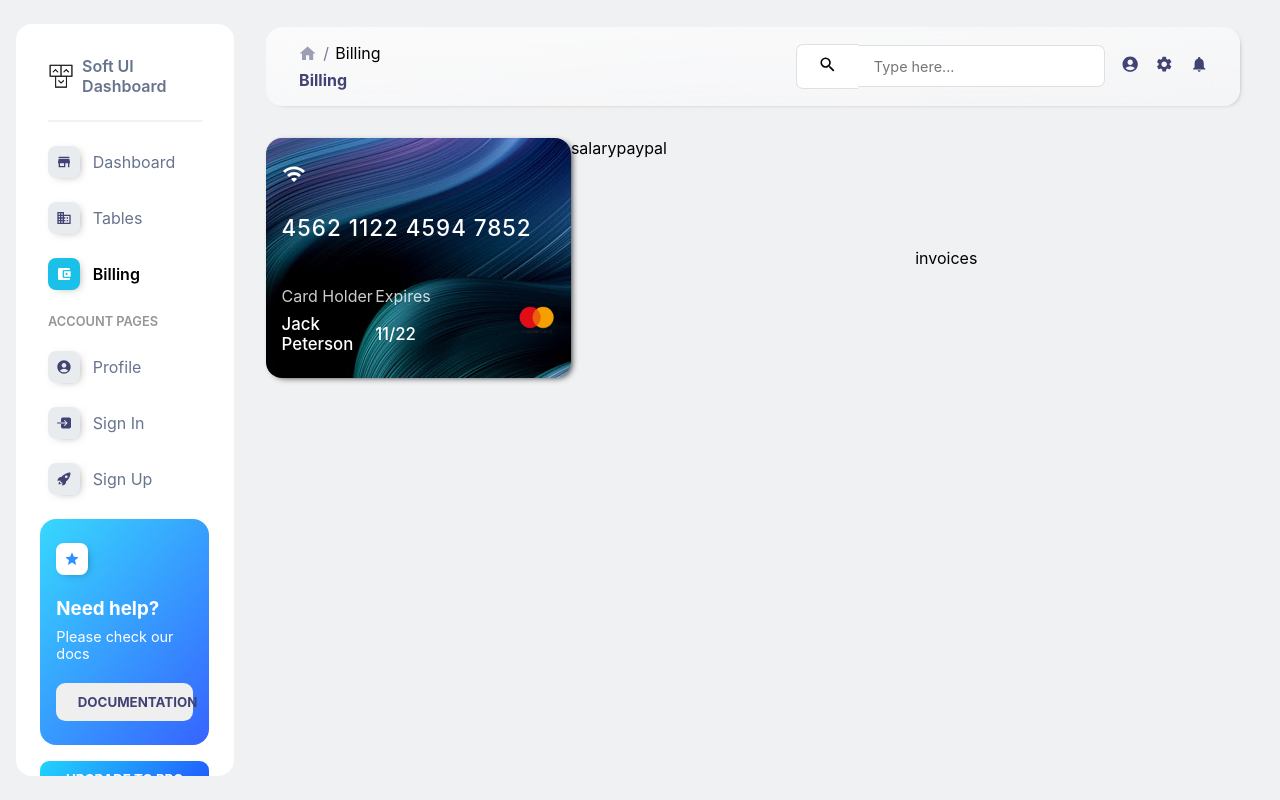
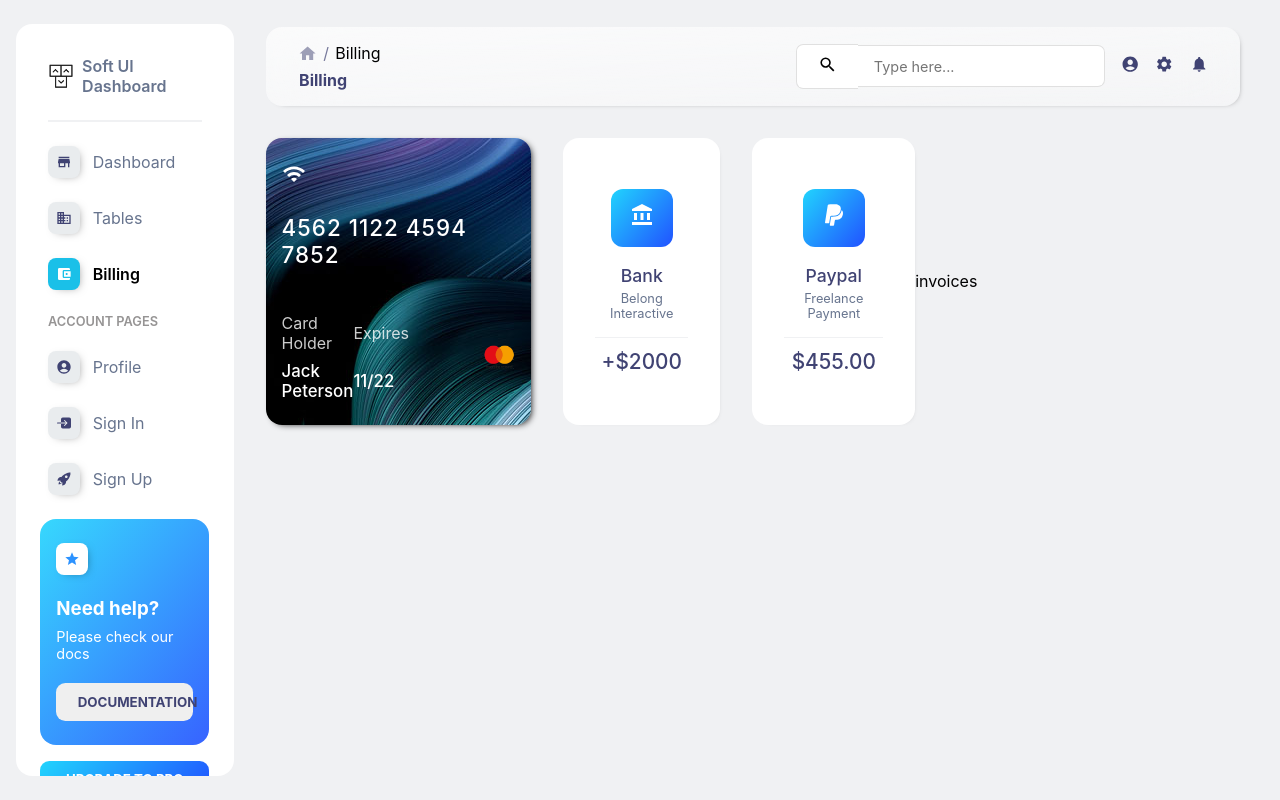
Before and after one commit to jamoliddinsaidov/soft_ui_dashboard, a React (Create React App) app: page /billing in a window 1280 px wide. Built offline with nearby package versions, Linux system fonts and the light colour scheme.

Commit message:
add bugdet cards & styles

```diff
--- /dev/null
+++ b/src/components/Cards/BudgetCard.jsx
@@ -0,0 +1,18 @@
+import React from 'react'
+
+// styles
+import { StyledBudgetCard } from './styles/StyledBudgetCard'
+import { StyledIcon } from './styles/StyledGrowthCard'
+
+const BudgetCard = ({ budget: { icon, title, text, budget } }) => {
+  return (
+    <StyledBudgetCard>
+      <StyledIcon>{icon}</StyledIcon>
+      <h4>{title}</h4>
+      <p>{text}</p>
+      <h3>{budget}</h3>
+    </StyledBudgetCard>
+  )
+}
+
+export default BudgetCard
--- /dev/null
+++ b/src/components/Cards/styles/StyledBudgetCard.js
@@ -0,0 +1,40 @@
+import styled from 'styled-components'
+import { colors, FlexColumn } from '../../../GlobalStyles'
+
+export const StyledBudgetCard = styled(FlexColumn)`
+  justify-content: center;
+  align-items: center;
+  background: #fff;
+  border-radius: 1em;
+  margin-left: 2em;
+  padding: 1em 2em;
+  text-align: center;
+  color: ${colors.textColor};
+  box-shadow: 3px 2px 7px -9px rgba(0, 0, 0, 1);
+
+  h4 {
+    font-size: 1.1rem;
+    margin: 1em 0 0.3em;
+  }
+
+  h4,
+  h3 {
+    color: ${colors.iconColor};
+    font-weight: 500;
+  }
+
+  p {
+    font-size: 0.8rem;
+    border-bottom: 1px solid ${colors.backgroundColor};
+    padding-bottom: 1rem;
+  }
+
+  h3 {
+    margin-top: 0.5em;
+    font-size: 1.3rem;
+  }
+
+  div {
+    font-size: 1.5rem;
+  }
+`
--- a/src/pages/Billing/Billing.jsx
+++ b/src/pages/Billing/Billing.jsx
@@ -4,12 +4,14 @@ import React from 'react'
 import MainLayout from '../../layouts/MainLayout'
 import TopHeader from '../../components/Headers/TopHeader'
 import DebitCard from '../../components/Cards/DebitCard'
+import BudgetCard from '../../components/Cards/BudgetCard'
 
 // styles
 import { StyledPaymentsContainer, StyledPayments, StyledInvoices } from './styles/StyledBilling'
 
 // utils
 import { DebitCardContent } from '../../assets/contents/Billings/DebitCardContent'
+import { BudgetCardContent } from '../../assets/contents/Billings/BudgetCardContent'
 
 const Billing = () => {
   return (
@@ -19,12 +21,9 @@ const Billing = () => {
       <StyledPaymentsContainer>
         <StyledPayments>
           <DebitCard card={DebitCardContent} />
-          <div>
-            <p>salary</p>
-          </div>
-          <div>
-            <p>paypal</p>
-          </div>
+          {BudgetCardContent.map((budget, index) => (
+            <BudgetCard budget={budget} key={budget.title + index} />
+          ))}
         </StyledPayments>
 
         <StyledInvoices>
```
